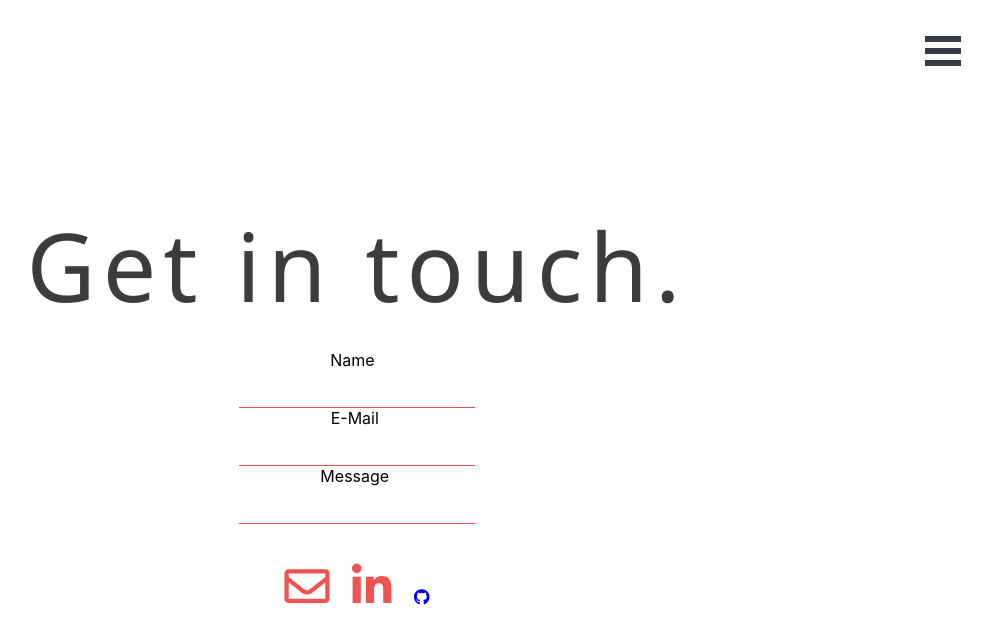
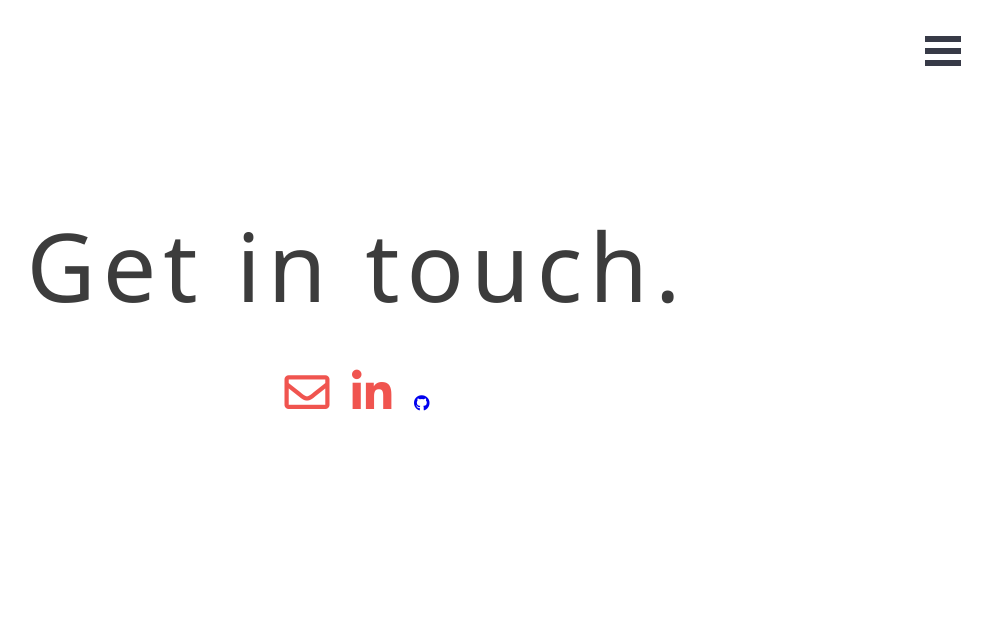
Before and after one commit to kriti-rai/my-react-portfolio, a React (Create React App) app: page /contact in a window 1280 px wide. Shown: the top 644 px of the page, without its empty margins (283-1275 px from the left). Built offline with nearby package versions, Linux system fonts and the light colour scheme.

Commit message:
Remove contactForm for now

```diff
--- a/src/components/contact/Contact.js
+++ b/src/components/contact/Contact.js
@@ -1,17 +1,12 @@
 import React from 'react';
-import ContactForm from './ContactForm';
 import WaveAnimation from './WaveAnimation';
 import ContactMedia from './ContactMedia';
 
 const Contact = () => {
   return (
     <div className='contact'>
-      <WaveAnimation />
       <div className='contact-content'>
         <div className='contact-header'>Get in touch.</div>
-        <div className='contact-form'>
-          <ContactForm />
-        </div>
         <div className='contact-media'>
           <ContactMedia />
         </div>
```
